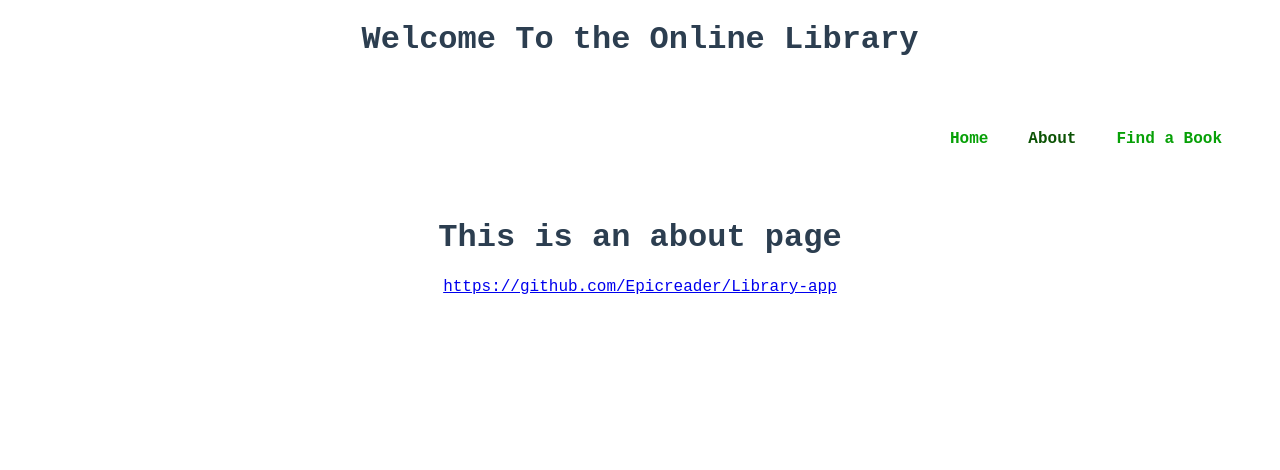
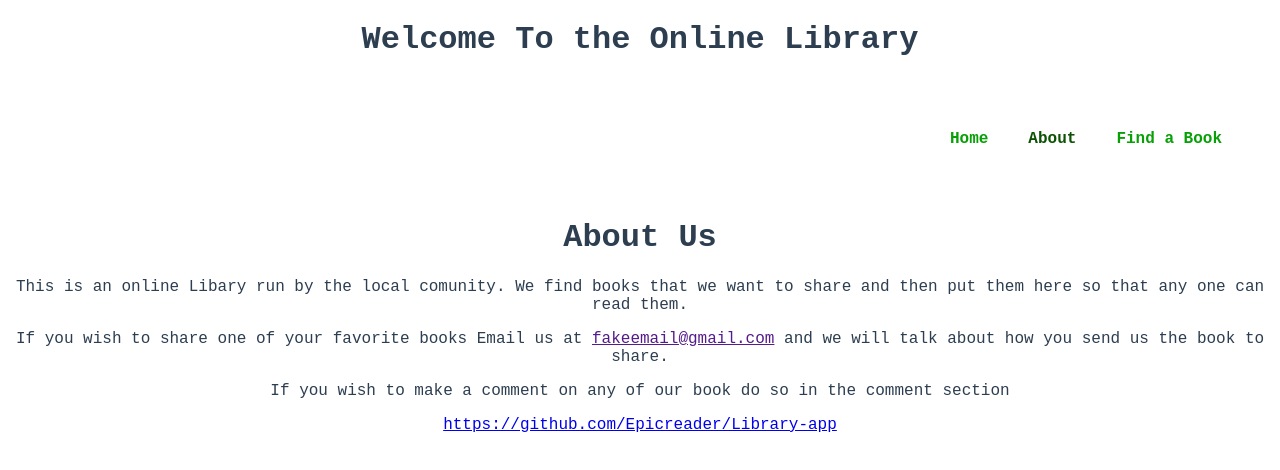
Before and after one commit to Epicreader/libraryapp, a Vue app: page /about in a window 1280 px wide. Shown: the top 470 px of the page. Built offline with nearby package versions, Linux system fonts and the light colour scheme.

Commit message:
Update About.vue

```diff
--- a/src/views/About.vue
+++ b/src/views/About.vue
@@ -1,5 +1,8 @@
 <template>
   <div class="about">
-    <h1>This is an about page</h1>
+    <h1>About Us</h1>
+    <p>This is an online Libary run by the local comunity. We find books that we want to share and then put them here so that any one can read them.</p>
+    <p>If you wish to share one of your favorite books Email us at <a href="">fakeemail@gmail.com</a> and we will talk about how you send us the book to share.</p>
+    <p>If you wish to make a comment on any of our book do so in the comment section</p>
   </div>
 </template>
```
